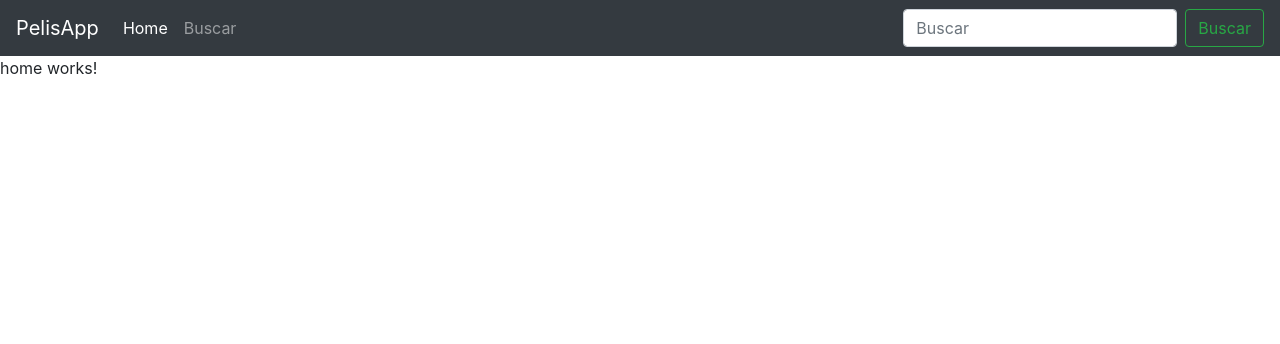
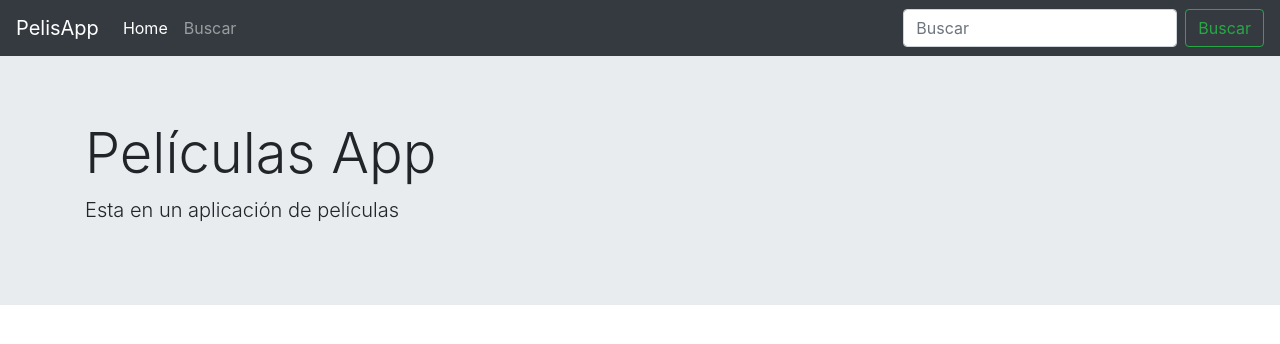
Before and after one commit to norbe1994/peliculas-app2, an Angular app: page /home in a window 1280 px wide. Shown: the top 344 px of the page. Built offline with nearby package versions, Linux system fonts and the light colour scheme.

Commit message:
crear metodos getPopulares y buscarPelicula

```diff
--- a/src/app/components/home/home.component.html
+++ b/src/app/components/home/home.component.html
@@ -1,3 +1,6 @@
-<p>
-  home works!
-</p>
+<div class="jumbotron jumbotron-fluid">
+  <div class="container">
+    <h1 class="display-4">Películas App</h1>
+    <p class="lead">Esta en un aplicación de películas</p>
+  </div>
+</div>
--- a/src/app/providers/peliculas.service.ts
+++ b/src/app/providers/peliculas.service.ts
@@ -1,9 +1,27 @@
-import { Injectable } from '@angular/core';
+import { Injectable } from '@angular/core'
+import { HttpClient } from '@angular/common/http'
+import { map } from 'rxjs/operators'
 
-@Injectable({
-  providedIn: 'root'
-})
+@Injectable()
 export class PeliculasService {
+  private apikey: string = '4fa158e44a3f1a9dd31e58b7f97449c8'
+  private urlMoviedb: string = 'https://api.themoviedb.org/3'
 
-  constructor() { }
+  constructor(private http: HttpClient) {}
+
+  getPopulares() {
+    let url = `${this.urlMoviedb}/discover/movie?sort_by=popularity.desc&api_key=${
+      this.apikey
+    }&language=es&callback=JSONP_CALLBACK`
+
+    return this.http.jsonp(url, '').pipe(map(res => res))
+  }
+
+  buscarPelicula(texto: string) {
+    let url = `${this.urlMoviedb}/search/movie?query=${texto}&sort_by=popularity.desc&api_key=${
+      this.apikey
+    }&language=es&callback=JSONP_CALLBACK`
+
+    return this.http.jsonp(url, '').pipe(map(res => res))
+  }
 }
```
